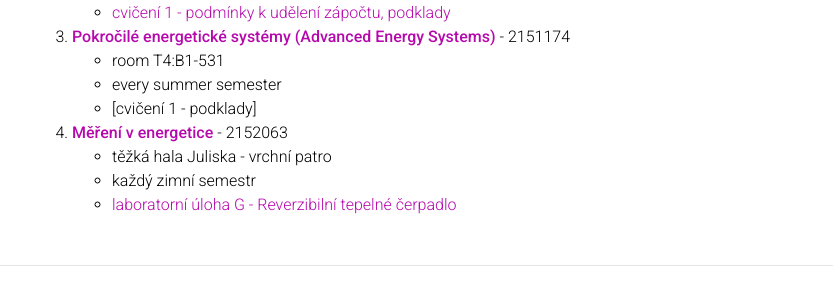
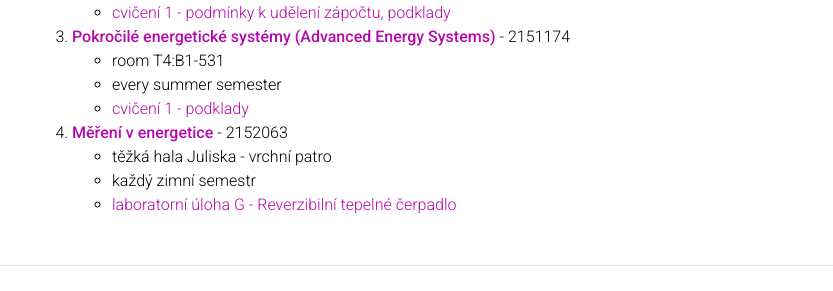
Before and after one commit to janspale/janspale.github.io, a Jekyll site: the page built from _pages/teaching.md, in a window 1280 px wide and 965 px high. Shown: the part 597-888 px from the top of the window, without its empty margins (223-1056 px from the left). Built offline with Jekyll 4.4.1, drawn with Linux system fonts in a browser that asks for light colours; comment, search, counter and statistics services are not loaded; a style sheet for code colours, icons or effects is not loaded; part of the change alters nothing that is shown.

```diff
--- a/_pages/teaching.md
+++ b/_pages/teaching.md
@@ -27,7 +27,7 @@ nav_order: 4
 3. **[Pokročilé energetické systémy (Advanced Energy Systems)](https://kos.fs.cvut.cz/synopsis/2151174)** - 2151174
    * room T4:B1-531
    * every summer semester
-   * [cvičení 1 - podklady]
+   * [cvičení 1 - podklady](https://campuscvut-my.sharepoint.com/:b:/g/personal/spaleja1_cvut_cz/Ed_XX3cv8ThJvyCo3UXRSXwBzogufi3qmG-xxwaIs8E84A?e=TJCGLY)
 4. **[Měření v energetice](https://kos.fs.cvut.cz/synopsis/2152063)** - 2152063
    * těžká hala Juliska - vrchní patro
    * každý zimní semestr
```
